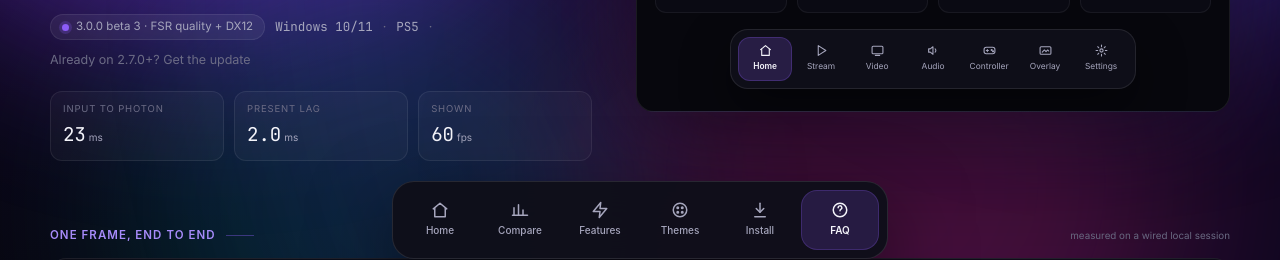
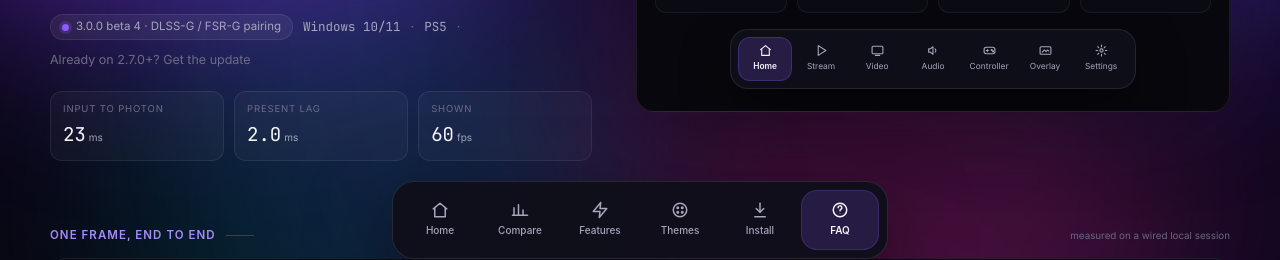
Before and after one commit to bulinatu/Veyla, a plain HTML site: page docs/index.html in a window 1280 px wide. Shown: the part 523-783 px from the top of the page. Drawn offline with Linux system fonts and the light colour scheme; no server answers; a web font is replaced by a local one.

Commit message:
3.0.0 beta 4: lock frame generation to its upscaler

```diff
--- a/docs/index.html
+++ b/docs/index.html
@@ -89,7 +89,7 @@
               <a class="btn ghost" href="#compare">See the difference</a>
             </div>
             <p class="meta">
-              <a class="pill" href="https://github.com/bulinatu/Veyla/releases/tag/v3.0.0-beta3"><span class="dot"></span>3.0.0 beta 3 &middot; FSR quality + DX12</a>
+              <a class="pill" href="https://github.com/bulinatu/Veyla/releases/tag/v3.0.0-beta4"><span class="dot"></span>3.0.0 beta 4 &middot; DLSS-G / FSR-G pairing</a>
               <span class="mono">Windows 10/11</span>
               <span aria-hidden="true">·</span>
               <span class="mono">PS5</span>
```
Also changed, not shown: CMakeLists.txt, 3 other files.
